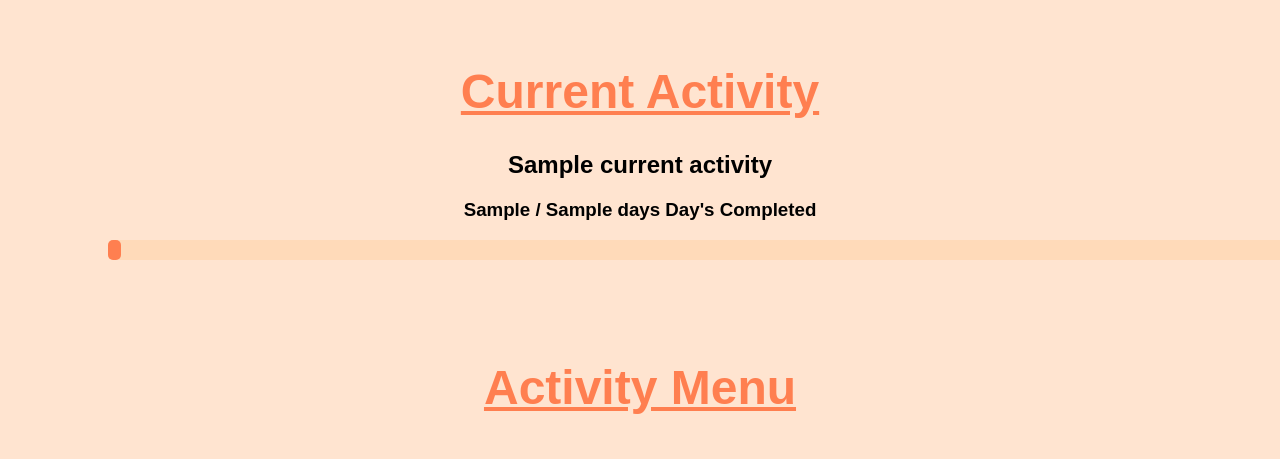
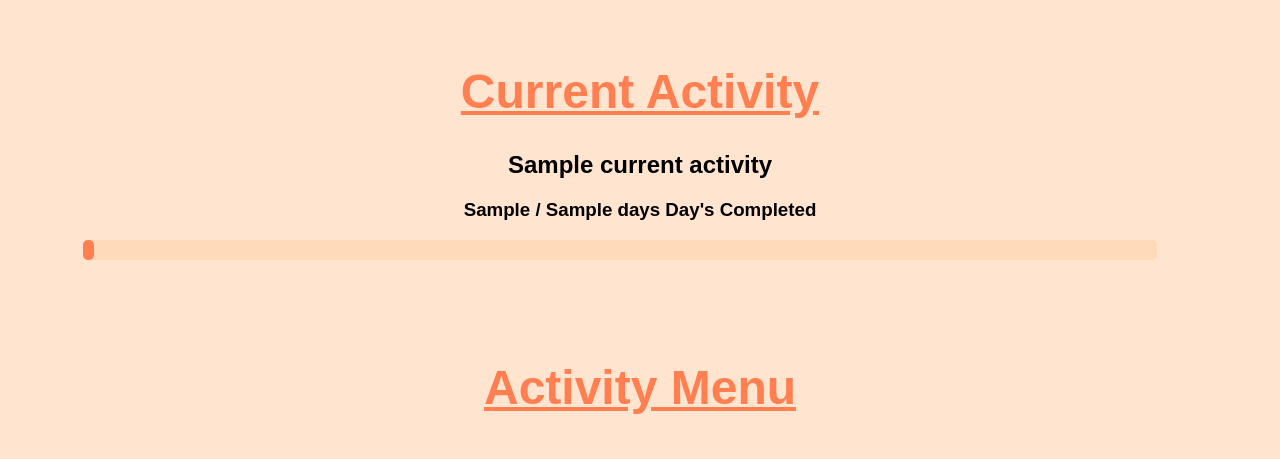
Before and after one commit to noalssmith/DnDManager, a Django app: template DowntimeTracker/templates/dashboard.html in a window 1280 px wide; the page is wider, and only the part inside the window is pictured. Shown: the part 241-700 px from the top of that part. Run offline with Django 4.2, Linux system fonts and the light colour scheme; the template is opened without the code that fills it: most values are stand-ins (such as "Sample title", 1, 10 or a date in 2020).

Commit message:
fix progress bar wrapping

```diff
--- a/DowntimeTracker/static/style.css
+++ b/DowntimeTracker/static/style.css
@@ -81,11 +81,12 @@ button:disabled {
 }
 .progress {
     height: 20px;
-    width: 1300px;
+    width: 85%;
     background-color: peachpuff;
     border-radius: 5px;
     margin-bottom: 20px;
-    margin-left: 100px;
+    margin-left: 75px;
+    margin-right: 100px;
 }
 
 .progress-bar {
```
